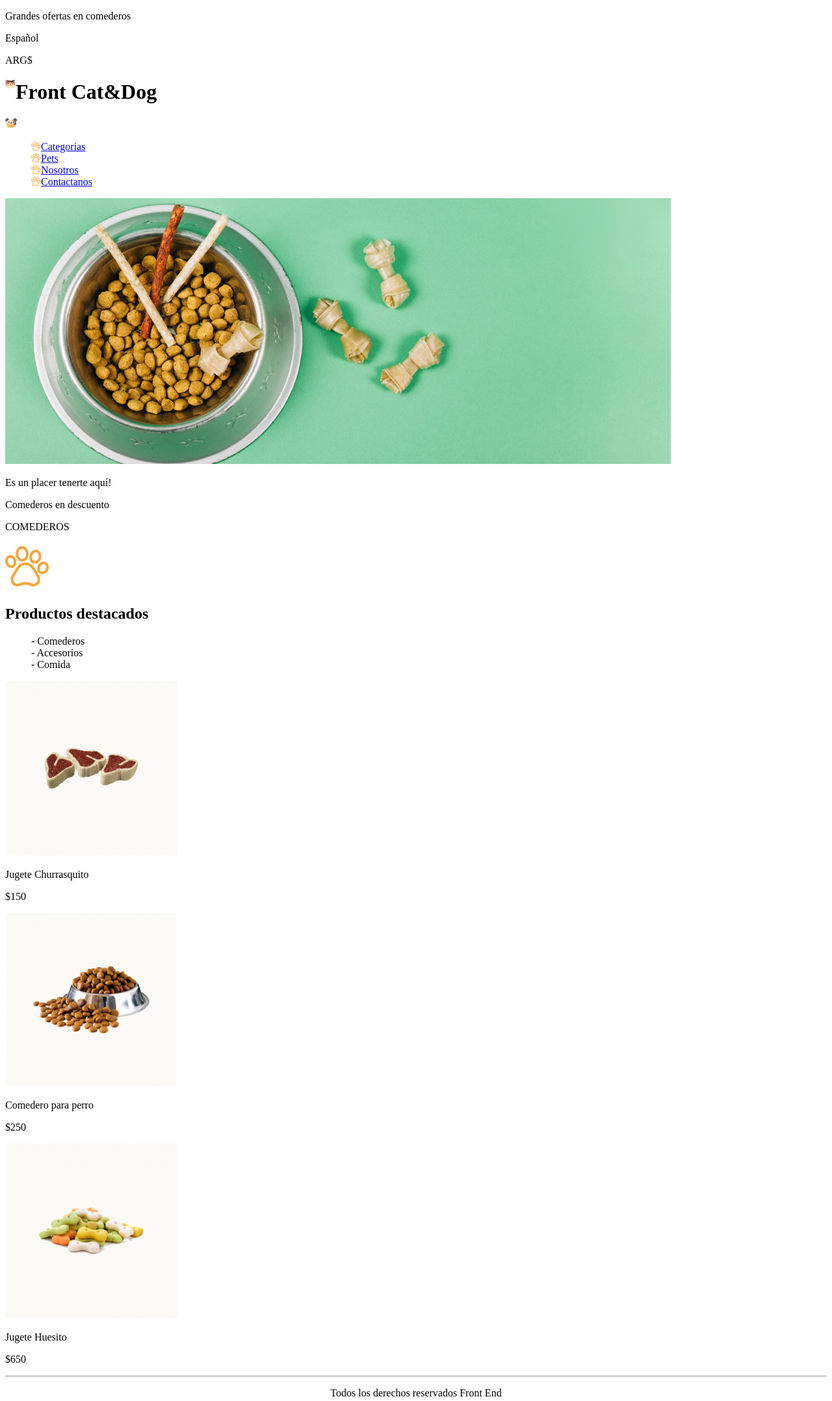
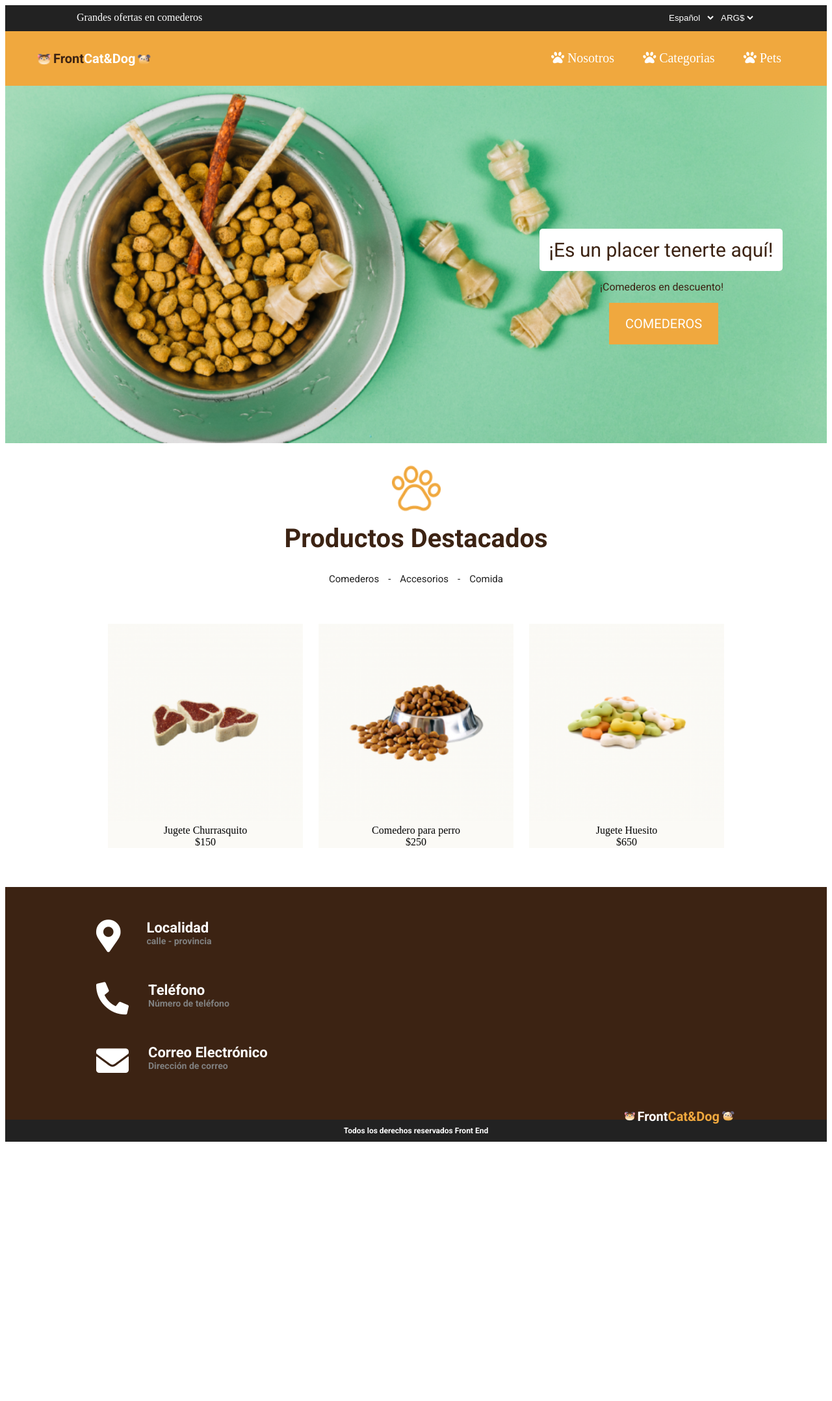
Before and after one commit to Alex29alimac/FrontEnd, a plain HTML site: page Front_End_C6_PetShop/index.html in a window 1280 px wide. Shown: the whole page at 65% size. After the commit the page ends 1765 px from the top, so only its background shows below. Drawn offline with Linux system fonts and the light colour scheme.

Commit message:
PetShop 1.1

```diff
--- /dev/null
+++ b/Front_End_C6_PetShop/css/style.css
@@ -0,0 +1,223 @@
+@import url('https://fonts.googleapis.com/css2?family=Roboto:wght@400;500;700&display=swap');
+
+.formulariosup {
+    float: right;
+    background: none;
+}
+.formulariosup select {
+    background-color: transparent;
+    color: white;
+}
+.headersup {
+    padding-top: 10px;
+    background-color: #222222;
+    color: white;
+    height: 30px;
+    padding-inline: 110px;
+}
+.logoname1 {
+    font-family: 'Roboto', sans-serif;
+    font-weight: 700;
+    font-size: 20px;
+    color: #3C2313;
+}
+.logoname2 {
+    font-family: 'Roboto', sans-serif;
+    font-weight: 700;
+    font-size: 20px;
+    color: white;
+}
+.menus{
+    float: right;
+}
+.menus a{
+    text-decoration: none;
+    color: white;
+    font-size: 20px;
+    vertical-align: middle;
+    padding-inline: 20px;
+}
+.header2 img{
+    vertical-align: text-bottom;
+    width: 20px;
+}
+.header2 {
+    padding-top: 30px;
+    padding-bottom: 30px;
+    background-color: #F0A83E;
+    padding-inline: 50px;
+}
+.p1{
+    color: #3C2313;
+    font-size: 30px;
+    font-family:'Roboto', sans-serif;
+    font-weight: 400;
+    padding: 15px;
+    border-radius: 5px;
+    background-color: white;
+    margin-left: 65%;
+    margin-block-start: 220px;
+    display: inline-flex;
+}
+.p2{
+    color: #3C2313;
+    font-size: 16px;
+    font-family:'Roboto', sans-serif;
+    font-weight: 400;
+    padding: 5px;
+    margin-left: 72%;
+    margin-block-start: 10px;
+}
+.p3{
+    color: white;
+    font-size: 20px;
+    font-family:'Roboto', sans-serif;
+    font-weight: 400;
+    text-align: right;
+    padding: 20px 25px 20px 25px;
+    background-color: #F0A83E;
+    margin-left: 73.5%;
+    margin-block-start: 10px;
+    display: inline-flex;
+}
+.part1 {
+    background-image: url(../img/bowl-and-pet-daities-on-green-background\ 1.png);
+    background-size: cover;
+    height: 550px;
+    background-position-y: center;
+}
+.part2{
+    text-align: center;
+    margin-block-start: 30px;
+}
+.pa1{
+    color: #3C2313;
+    font-size: 40px;
+    font-family: 'Roboto', sans-serif;
+    font-weight: 700;
+    margin-block-start: 10px;
+}
+.pa2{
+    margin-block-start: 30px;
+}
+.pa2 span{
+    color: #202020;
+    font-size: 15px;
+    font-family: 'Roboto', sans-serif;
+    font-weight: 400;
+    padding-inline: 5px;
+}
+.part3{
+    text-align: center;
+    margin: auto;
+    width: 75%;
+    padding-top: 60px;
+    padding-bottom: 60px;
+}
+.par1{
+    background-color: #FBFAF6;
+    display: inline-table;
+    float: left;
+    width: 270px;
+}
+.par2{
+    background-color: #FBFAF6;
+    display: inline-table;
+    float: initial;
+    width: 270px;
+}
+.par3{
+    background-color: #FBFAF6;
+    display: inline-table;
+    float: right;
+    width: 270px;
+}
+
+
+
+
+.foot1 i{
+    color: white;
+    text-align: left;
+    float: left;
+    font-size: 50px;
+    vertical-align: text-top;
+    margin-right: 40px;
+    margin-left: 50px;
+}
+.foote i{
+    color: white;
+    float: left;
+    text-align: left;
+    font-size: 50px;
+    vertical-align: text-top;
+    margin-right: 30px;
+    margin-left: 50px;
+}
+.foote1 i{
+    color: white;
+    float: left;
+    text-align: left;
+    font-size: 50px;
+    vertical-align: text-top;
+    margin-right: 30px;
+    margin-left: 50px;
+}
+.dat{
+    text-align: justify;
+    color: white;
+    font-family: 'Roboto', sans-serif; ;
+    font-size: 22px;
+    font-weight: 700;
+    margin-right: 20px;
+}
+.dat div{
+    text-align: justify;
+    color: gray;
+    font-family: 'Roboto', sans-serif; ;
+    font-size: 14px;
+    font-weight: 700;
+}
+.foot1{
+    padding-bottom: 30px;
+}
+
+.foote{
+    padding-bottom: 30px;
+}
+.foote1{
+    padding-bottom: 20px;
+}
+.foty{
+    background-color: #3C2313;
+    padding-top: 50px;
+    padding-bottom: 30px;
+    padding-left: 90px;
+}
+.footy2{
+    float: right;
+    position: absolute;
+    right: 150px;
+    bottom: -930px;
+}
+.logoname3 {
+    font-family: 'Roboto', sans-serif;
+    font-weight: 700;
+    font-size: 20px;
+    color: white;
+}
+.logoname4 {
+    font-family: 'Roboto', sans-serif;
+    font-weight: 700;
+    font-size: 20px;
+    color: #F0A83E;
+}
+.foot2{
+    text-align: center;
+    color: white;
+    font-size: 12px;
+    font-family: 'Roboto', sans-serif;
+    font-weight: 700;
+    background-color: #222222;
+    padding: 10px;
+}
--- a/Front_End_C6_PetShop/index.html
+++ b/Front_End_C6_PetShop/index.html
@@ -5,65 +5,108 @@
     <meta http-equiv="X-UA-Compatible" content="IE=edge">
     <meta name="viewport" content="width=device-width, initial-scale=1.0">
     <title>Document</title>
+    <link rel="stylesheet" href="https://use.fontawesome.com/releases/v5.15.2/css/all.css">
+    <link rel="stylesheet" href="css/style.css">
 </head>
 <body>
     <header>
-        <div>
-            <p>Grandes ofertas en comederos</p>
-            <p>Español</p>
-            <p>ARG$</p>
+        <div class="headersup">
+        <span>Grandes ofertas en comederos</span>
+        <span class="formulariosup">
+        <select name="Idioma" style=" border: 0mm;">
+            <option>Español</option>
+            <option>English</option>
+            <option>Français</option>
+            <option>Chinesse</option>
+        </select>
+        <select name="Moneda" style="border: 0mm;" >
+            <option>ARG$</option>
+            <option>COP$</option>
+            <option>DOL$</option>
+            <option>CA$</option>
+        </select>
+        </span>
         </div>
-        <div>
-            <img src="img/Cat.png" alt="cat" align="left">
-            <h1>Front Cat&Dog</h1>
-            <img src="img/Dog.png" alt="dog">
-        </div>
-        <nav>
-            <ul type= "None">
-                <img width="15" src="img/pawprint 1.png" align="Left"><a href="#"><li>Categorias</li></a>
-                <img width="15" src="img/pawprint 1.png" align="Left"><a href="#"><li>Pets</li></a>
-                <img width="15" src="img/pawprint 1.png" align="Left"><a href="#"><li>Nosotros</li></a>
-                <img width="15" src="img/pawprint 1.png" align="Left"><a href="#"><li>Contactanos</li></a>
-            </ul>
-        </nav>
+        <div class="header2">
+            <span><img src="img/Cat.png" alt="cat">
+            <span class="logoname1">Front</span><span class="logoname2">Cat&Dog</span>
+            <img src="img/Dog.png" alt="dog"></span>
+            <span class="menus">
+                <a href="#"><i class="fas fa-paw"></i><span>  Nosotros</span></a>
+                <a href="#"><i class="fas fa-paw"></i><span>  Categorias</span></a>
+                <a href="#"><i class="fas fa-paw"></i><span>  Pets</span></a>
+            </span>
         </div>
     </header>
     <main>
-        <section>
-            <img src="img/bowl-and-pet-daities-on-green-background 1.png">
-            <p>Es un placer tenerte aquí!</p>
-            <p>Comederos en descuento</p>
-            <p>COMEDEROS</p>
+        <section class="part1">
+            <div class="p1">¡Es un placer tenerte aquí!</div>
+            <div class="p2">¡Comederos en descuento!</div>
+            <div class="p3">COMEDEROS</div>
         </section>
-        <section>
-            <img src="img/pawprint 1.png">
-            <h2>Productos destacados</h2>
-            <ul type="none">
-                <li>- Comederos</li>
-                <li>- Accesorios</li>
-                <li>- Comida</li>
-            </ul>
+        <section class="part2">
+            <img src="img/pawprint 1.png" width="75px">
+            <div class="pa1">Productos Destacados</div>
+            <div class="pa2">
+                <span> Comederos</span>
+                <span>-</span>
+                <span> Accesorios</span>
+                <span>-</span>
+                <span> Comida</span>
+            </div>
         </section>
-            <div>
-                <img src="img/churrasquito.png">
-                <p>Jugete Churrasquito</p>
-                <p>$150</p>
-            </div>
-            <div>
-                <img src="img/comedero.png">
-                <p>Comedero para perro</p>
-                <p>$250</p>
-            </div>
-            <div>
-                <img src="img/Huesito.png">
-                <p>Jugete Huesito</p>
-                <p>$650</p>
-            </div>
+        <section class="part3">
+            <span class="par1">
+                <img src="img/churrasquito.png" alt="churrasquito" width="300px">
+                <div>Jugete Churrasquito</div>
+                <div>$150</div>
+            </span>
+            <span class="par2">
+                <img src="img/comedero.png" alt="churrasquito" width="300px">
+                <div>Comedero para perro</div>
+                <div>$250</div>
+            </span>
+            <span class="par3">
+                <img src="img/Huesito.png" alt="churrasquito" width="300px">
+                <div>Jugete Huesito</div>
+                <div>$650</div>
+            </span>
         </section>
     </main>
     <footer>
-        <hr>
-        <p align="center">Todos los derechos reservados Front End</p>
+        <div class="footy2">
+            <span><img src="img/Cat.png" alt="cat">
+            <span class="logoname3">Front</span><span class="logoname4">Cat&Dog</span>
+            <img src="img/Dog.png" alt="dog"></span></div>
+        <div class="foty">
+        <section class="foot1">
+            <div>
+                <i class="fas fa-map-marker-alt"></i>
+                <spam class="dat">
+                Localidad
+                <div>calle - provincia</div></spam>
+            </div>
+        </section>
+        <section class="foote">
+                <div>
+                    <i class="fas fa-phone-alt"></i>
+                    <spam class="dat">
+                    Teléfono
+                    <div>Número de teléfono</div></spam>
+                    </spam>
+                </div>
+        </section>
+            <section class="foote1">
+                <div>
+                    <i class="fas fa-envelope"></i>
+                    <spam class="dat">
+                    Correo Electrónico
+                    <div>Dirección de correo</div></spam>
+                    </spam>
+                </div>
+        </section>
+    </div>
+        <div class="foot2">Todos los derechos reservados Front End</div>
     </footer>
 </body>
 </html>
```
Also changed, not shown: Front_End_C6_PetShop/img/pawprint white.png (added).
